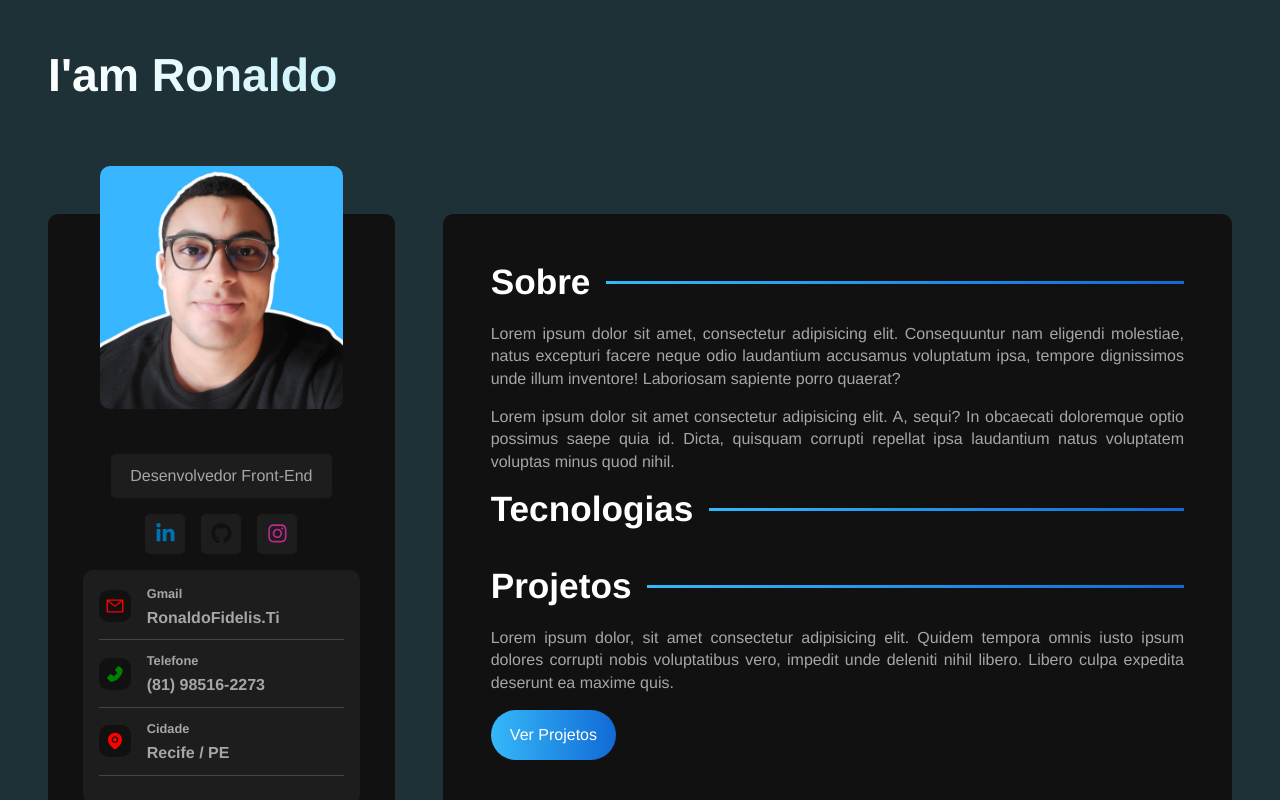
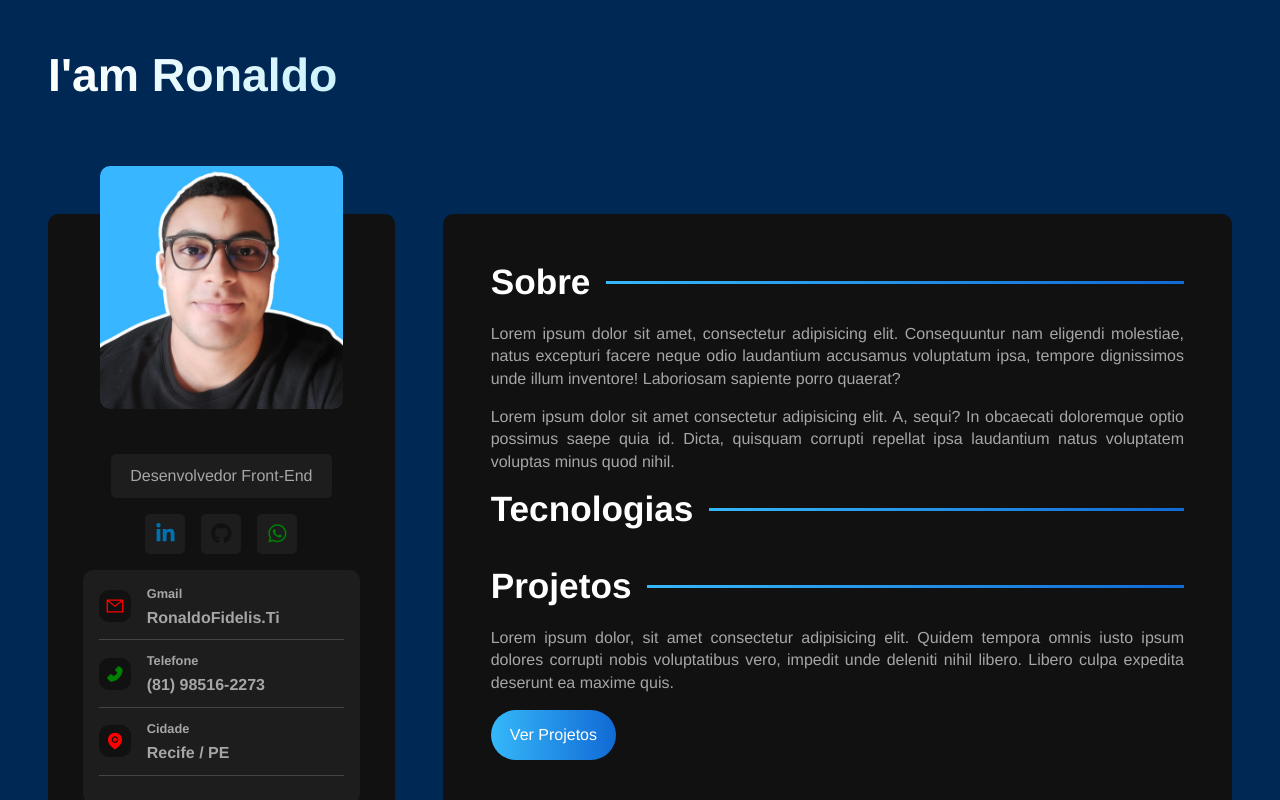
Before and after one commit to RonaldoFidelis/portifolio-reactJs, a React (Vite) app: page / in a window 1280 px wide. Shown: the top 800 px of the page. Built offline with nearby package versions, Linux system fonts and the light colour scheme.

Commit message:
LinkSocialMidias

```diff
--- a/src/components/SocialMidiaNetworks.jsx
+++ b/src/components/SocialMidiaNetworks.jsx
@@ -1,18 +1,18 @@
 //Importando o icons do Reacts
-import {FaLinkedinIn, FaGithub, FaInstagram} from "react-icons/fa";
+import {FaLinkedinIn, FaGithub, FaInstagram, FaWhatsapp} from "react-icons/fa";
 
 import "../style/components/socialmidianetworks.sass";
 
 //Cirando objetos para puxar os icons
 const socialNetworks = [
   {
-    name: "Linkedin", icon: <FaLinkedinIn />
+    name: "Linkedin", icon: <FaLinkedinIn />, a: "https://www.linkedin.com/in/ronaldo-rafael-fidelis-da-silva-9922941a9/"
   },
   {
-    name: "Github", icon: <FaGithub />
+    name: "Github", icon: <FaGithub />, a: "https://github.com/RonaldoFidelis"
   },
   {
-    name: "Instagram", icon: <FaInstagram /> // Vale a pena?
+    name: "WhatsApp", icon: <FaWhatsapp />, a: "https://api.whatsapp.com/send/?phone=5581985162273&text&type=phone_number&app_absent=0"// Vale a pena?
   },
 ];
 
@@ -20,7 +20,7 @@ const SocialMidiaNetworks = () => {
     return (
       <section id="social-networks">
         {socialNetworks.map((network) => (
-          <a href="#" className="social-btn" id={network.name} key={network.name}>
+          <a href={network.a} className="social-btn" id={network.name} key={network.name} target="_blank">
             {network.icon}
           </a>
         ))}
--- a/src/style/components/socialmidianetworks.sass
+++ b/src/style/components/socialmidianetworks.sass
@@ -22,8 +22,8 @@
     #Github
         color: #111
 
-    #Instagram
-        color: #bc2a8d
+    #WhatsApp
+        color: green
     //Efeito de transição dos icones
     :hover
         background: variables.$gradient
--- a/src/style/main.sass
+++ b/src/style/main.sass
@@ -9,7 +9,7 @@
     margin: 0
     font-family: variables.$font-stack
     box-sizing: border-box
-
+// Cor da body
 body
     background: variables.$body-bg-color
 
--- a/src/style/variables.sass
+++ b/src/style/variables.sass
@@ -3,7 +3,7 @@
 $font-stack: "Helvetica"
 $text-color: #ffffff
 $text-color-secondary:#a6a6a6
-$body-bg-color: #1e3136
+$body-bg-color: #002855
 $bg-color:#111
 $bg-color-secondary:#1d1d1d
 $container-border-radius: 10px
```
